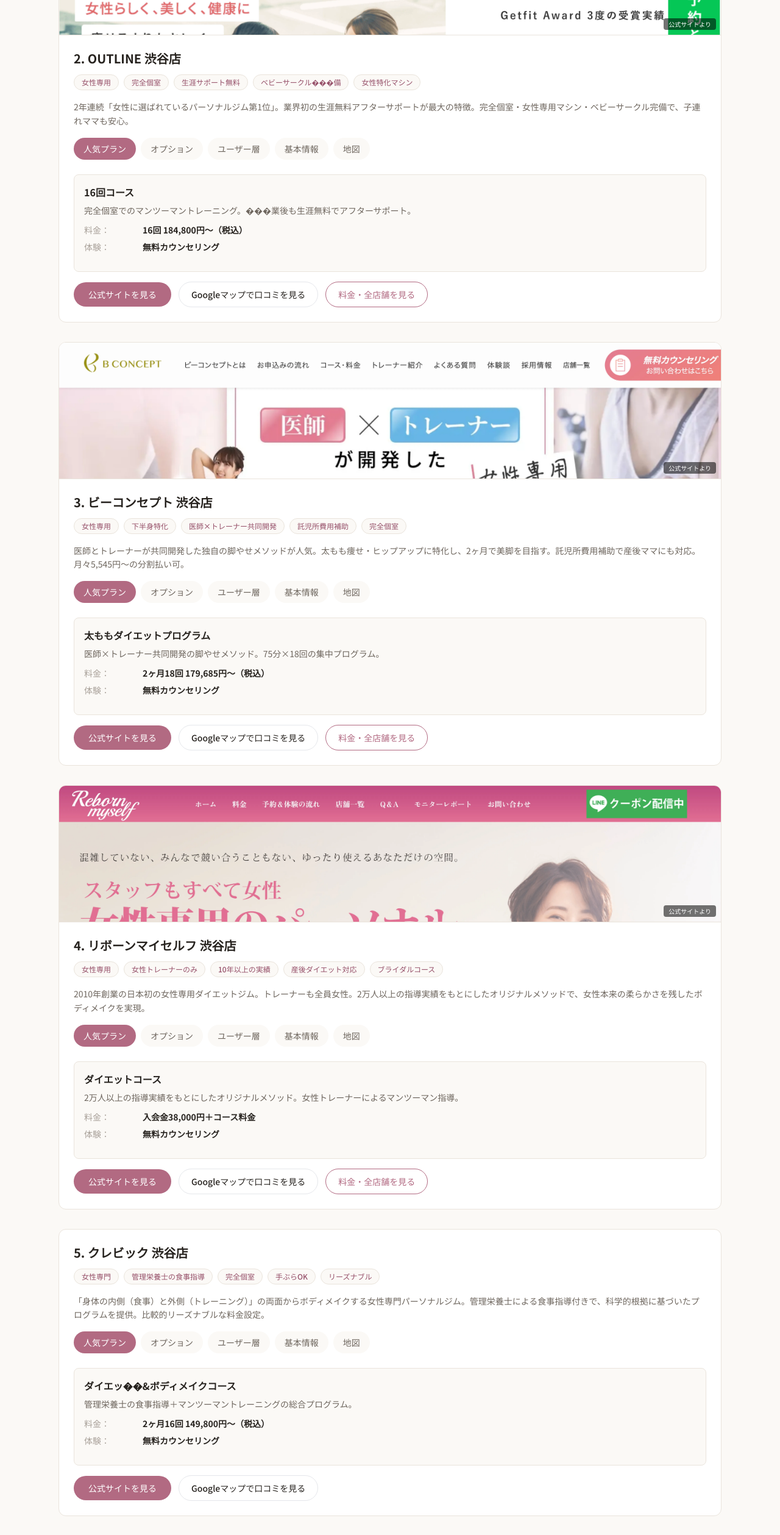
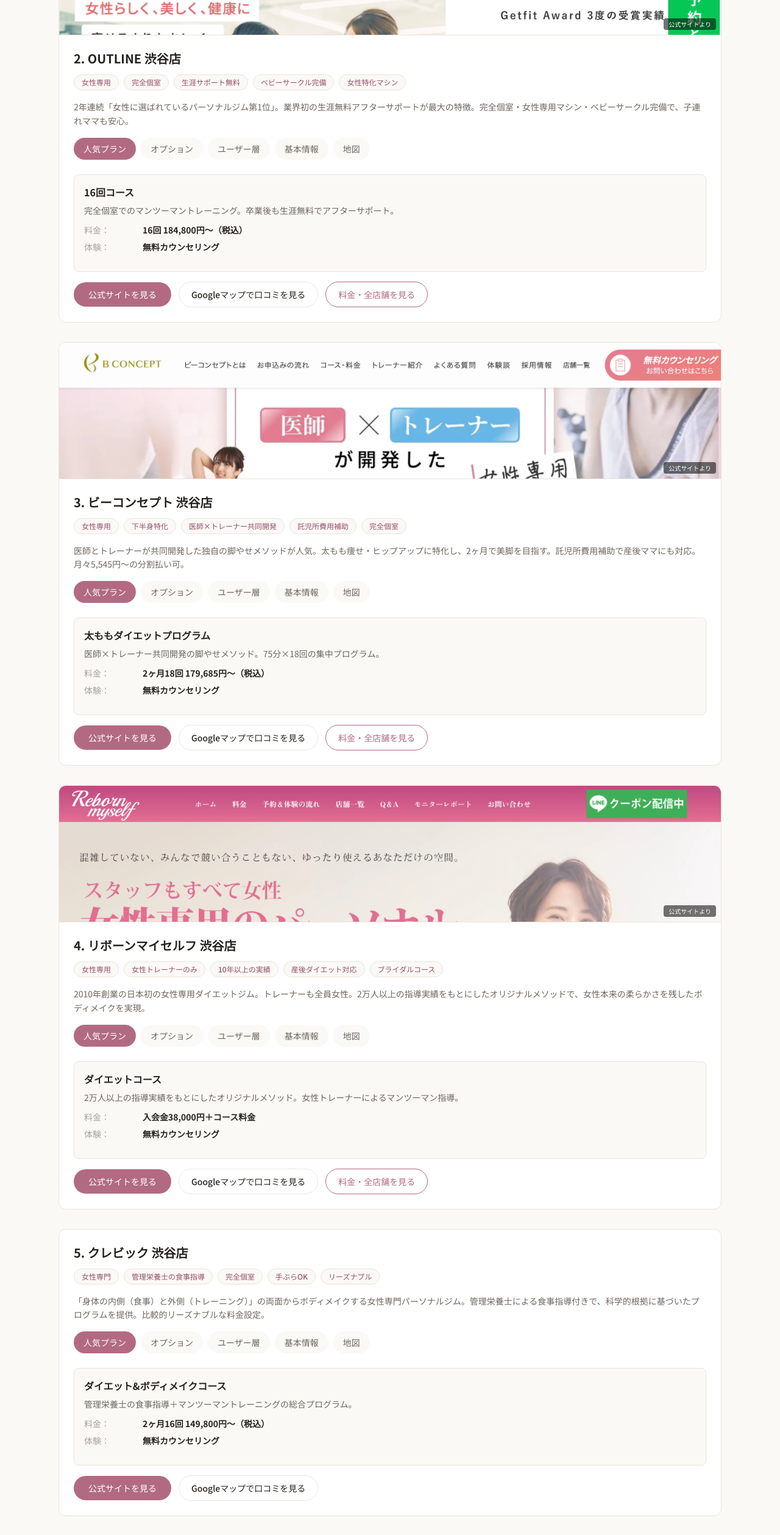
Before and after one commit to webmaster0818/g-personal-gym, a Next.js app: page /areas/shibuya in a window 1280 px wide. Shown: the part 3480-5998 px from the top of the page at 61% size. Built offline with nearby package versions, Linux system fonts and the light colour scheme.

Commit message:
文字化け修正（渋谷6か所・FAQ2か所）＋エクササイズコーチ渋谷の既定値コピー（10:00〜22:00・不定休）を「公式サイトでご確認ください」に
Co-Authored-By: Claude Opus 5.5 <noreply@anthropic.com>

```diff
--- a/app/areas/shibuya/page.tsx
+++ b/app/areas/shibuya/page.tsx
@@ -38,11 +38,11 @@ const gyms = [
     officialUrl: 'https://www.outline-gym.com/',
     price: '16回 184,800円〜（税込）',
     trial: '無料カウンセリング',
-    features: ['女性専用', '完全個室', '生涯サポート無料', 'ベビーサークル���備', '女性特化マシン'],
+    features: ['女性専用', '完全個室', '生涯サポート無料', 'ベビーサークル完備', '女性特化マシン'],
     description: '2年連続「女性に選ばれているパーソナルジム第1位」。業界初の生涯無料アフターサポートが最大の特徴。完全個室・女性専用マシン・ベビーサークル完備で、子連れママも安心。',
     access: 'JR「渋谷駅」徒歩7分',
     address: '東京都渋谷区（渋谷駅徒歩7分）',
-    popularPlan: { name: '16回コース', description: '完全個室でのマンツーマントレーニング。���業後も生涯無料でアフターサポート。', price: '16回 184,800円〜（税込）' },
+    popularPlan: { name: '16回コース', description: '完全個室でのマンツーマントレーニング。卒業後も生涯無料でアフターサポート。', price: '16回 184,800円〜（税込）' },
     options: ['生涯無料アフターサポート', 'ベビーサークル完備', 'ウェアレンタル無料', 'よもぎ蒸し', '高級アミノ酸提供'],
     userProfile: { ageRange: '20代〜40代が中心', genderRatio: '女性100%', purpose: ['ダイエット', 'ボディメイク', '産後ダイエット', 'リバウンド防止'] },
     basicInfo: { hours: '7:00〜23:00', closed: '不定休', facilities: ['完全個室', 'ベビーサークル', '女性専用マシン'] },
@@ -83,7 +83,7 @@ const gyms = [
     description: '「身体の内側（食事）と外側（トレーニング）」の両面からボディメイクする女性専門パーソナルジム。管理栄養士による食事指導付きで、科学的根拠に基づいたプログラムを提供。比較的リーズナブルな料金設定。',
     access: 'JR「渋谷駅」徒歩5分',
     address: '東京都渋谷区（渋谷駅徒歩5分）',
-    popularPlan: { name: 'ダイエッ��&ボディメイクコース', description: '管理栄養士の食事指導＋マンツーマントレーニングの総合プログラム。', price: '2ヶ月16回 149,800円〜（税込）' },
+    popularPlan: { name: 'ダイエット&ボディメイクコース', description: '管理栄養士の食事指導＋マンツーマントレーニングの総合プログラム。', price: '2ヶ月16回 149,800円〜（税込）' },
     options: ['管理栄養士による食事指導', 'ウェアレンタル無料', 'タオル完備', 'シャワー完備'],
     userProfile: { ageRange: '20代〜40代が中心', genderRatio: '女性100%', purpose: ['ダイエット', 'ボディメイク', '食事改善', '美容'] },
     basicInfo: { hours: '公式サイトでご確認ください', closed: '公式サイトでご確認ください', facilities: ['完全個室', 'シャワー', 'ロッカー'] },
@@ -114,13 +114,13 @@ const gyms = [
     popularPlan: { name: '月4回プラン', description: 'AIが最適な負荷を設定。1回20分の効率トレーニング。', price: '月4回 12,000円〜（税込）' },
     options: ['AI個別最適化', '1回20分', 'ウェアレンタル無料'],
     userProfile: { ageRange: '20代〜50代', genderRatio: '女性80% / 男性20%', purpose: ['ダイエット', '健康維持', '体力向上', '運動習慣'] },
-    basicInfo: { hours: '10:00〜22:00', closed: '不定���', facilities: ['トレーニングマシン', 'ロッカー'] },
+    basicInfo: { hours: '公式サイトでご確認ください', closed: '公式サイトでご確認ください', facilities: ['トレーニングマシン', 'ロッカー'] },
   },
 ]
 
 const faqs = [
   { question: '渋谷で女性専用のパーソナルジムはどこがおすすめ？', answer: 'UNDEUX SUPERBODY、OUTLINE、ビーコンセプト、リボーンマイセルフ、クレビックが渋谷で人気の女性専用パーソナルジムです。それぞれ特徴が異なるので、食事管理重視ならUNDEUX、コスパ重視ならOUTLINE、下半身痩せならビーコンセプトがおすすめです。' },
-  { question: '渋谷のパーソナルジムの料金相場は？', answer: '渋谷エリアの女性向けパーソナルジムの2ヶ月��ース料金は約15万〜22万円。月額制なら月12,000円〜30,800円程度。エクササイズコーチは月4回12,000円〜と最安クラスです。' },
+  { question: '渋谷のパーソナルジムの料金相場は？', answer: '渋谷エリアの女性向けパーソナルジムの2ヶ月コース料金は約15万〜22万円。月額制なら月12,000円〜30,800円程度。エクササイズコーチは月4回12,000円〜と最安クラスです。' },
   { question: '渋谷駅から近いパーソナルジムは？', answer: 'エクササイズコーチ渋谷店（徒歩3分）、UNDEUX SUPERBODY（徒歩5分）、ビーコンセプト（徒歩5分）、クレビック（徒歩5分）が渋谷駅から特に近いジムです。' },
   { question: '子連れで通えるジムはある？', answer: 'OUTLINE渋谷店はベビーサークル完備で子連れOK。ビーコンセプトは託児所費用を最大1,000円/回補助してくれます。' },
   { question: '体験レッスンは無料で受けられる？', answer: 'UNDEUX SUPERBODYは体験0円、エクササイズコーチも無料体験あり。OUTLINE、ビーコンセプト、リボーンマイセルフは無料カウンセリングを実施しています。' },
@@ -217,7 +217,7 @@ export default function ShibuyaPage() {
               <div className="bg-white rounded-xl p-6 border border-line">
                 <h3 className="font-bold text-brand-text mb-3">月額制</h3>
                 <p className="text-3xl font-bold text-accent mb-2">1.2万〜3.1万円/月</p>
-                <p className="text-sm text-brand-muted">エクササイズコーチ12,000��〜が最安。かたぎり塾30,800円〜も人気。</p>
+                <p className="text-sm text-brand-muted">エクササイズコーチ12,000円〜が最安。かたぎり塾30,800円〜も人気。</p>
               </div>
             </div>
           </div>
--- a/app/faq/page.tsx
+++ b/app/faq/page.tsx
@@ -15,8 +15,8 @@ export const metadata: Metadata = {
 const faqs = [
   { question: '女性専用パーソナルジムと通常のパーソナルジムの違いは？', answer: '女性専用パーソナルジムは、会員が女性のみ（男性は入店不可）で、女性特有の悩み（下半身太り、産後ダイエット、ブライダルダイエットなど）に特化したプログラムを提供しています。トレーナーも全員女性のジム（リボーンマイセルフなど）もあります。設備面でもパウダールーム・基礎化粧品完備など女性に嬉しいサービスが充実しています。' },
   { question: 'パーソナルジムの料金相場はどのくらい？', answer: '女性専用パーソナルジムの2ヶ月コース（16回）の料金相場は約18万〜25万円（税込）です。入会金は2万〜5万円程度。月額制のジムでは月1.2万〜6万円程度から通えます。体験レッスンは無料〜5,000円程度で受けられます。ビーコンセプトは月々5,545円〜の分割払いにも対応。' },
-  { question: '運動初心者でも大丈夫��すか？', answer: 'はい、大丈夫です。パーソナルジムはマンツーマン指導なので、一人ひとりの体力レベルに合わせてメニューを組みます。初心者の方こそパーソナルジムがおすすめ。正しいフォームを最初から学べるため、怪我のリスクも低く効率的にトレーニングできます。' },
-  { question: 'どのくらいの期間で効果が出ますか？', answer: '個人差はありますが、2ヶ月（16回）のコースで平均5〜8kgの減量効果が期待できます。見た目の変化（ウエストダウン、ヒップアップなど）は1ヶ月目���ら感じる方が多いです。体質改善・姿勢改善は3ヶ月程度で実感する方が多いです。' },
+  { question: '運動初心者でも大丈夫ですか？', answer: 'はい、大丈夫です。パーソナルジムはマンツーマン指導なので、一人ひとりの体力レベルに合わせてメニューを組みます。初心者の方こそパーソナルジムがおすすめ。正しいフォームを最初から学べるため、怪我のリスクも低く効率的にトレーニングできます。' },
+  { question: 'どのくらいの期間で効果が出ますか？', answer: '個人差はありますが、2ヶ月（16回）のコースで平均5〜8kgの減量効果が期待できます。見た目の変化（ウエストダウン、ヒップアップなど）は1ヶ月目から感じる方が多いです。体質改善・姿勢改善は3ヶ月程度で実感する方が多いです。' },
   { question: '食事制限は厳しいですか？', answer: 'ジムによって異なります。ビーコンセプトは医師監修の食事指導、UNDEUX SUPERBODYは糖質オフ宅配食を無料提供。Bodykeは糖質制限なしで好きなものを食べながらダイエットを目指します。最近は極端な食事制限ではなく、栄養バランスの取れた食生活を指導するジムがほとんどです。' },
   { question: '子連れでも通えるジムはありますか？', answer: 'はい、あります。ビーコンセプトは託児所費用を最大1,000円/回まで補助。OUTLINEは全店にベビーサークルを完備。リボーンマイセルフも一部店舗で託児サービスを提供。子育て中のママでも安心して通えるジムが増えています。' },
   { question: 'リバウンドが心配です', answer: 'OUTLINEは業界初の「生涯無料アフターサポート」を提供しており、卒業後もずっとサポートが受けられます。多くのジムでは卒業後1〜3ヶ月のリバウンド防止プログラムが含まれています。食事管理のフォローアップや、定期的なカウンセリングが受けられるジムを選びましょう。' },
```
Also changed, not shown: data/brandStores.json, 1 other file (tests, documents, lock files or other folders).
